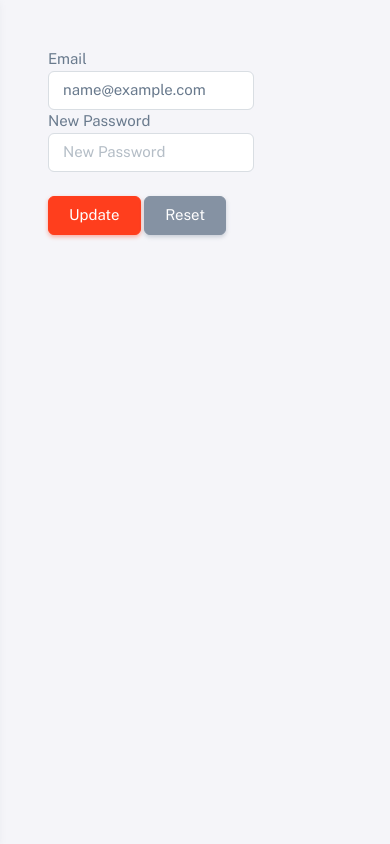
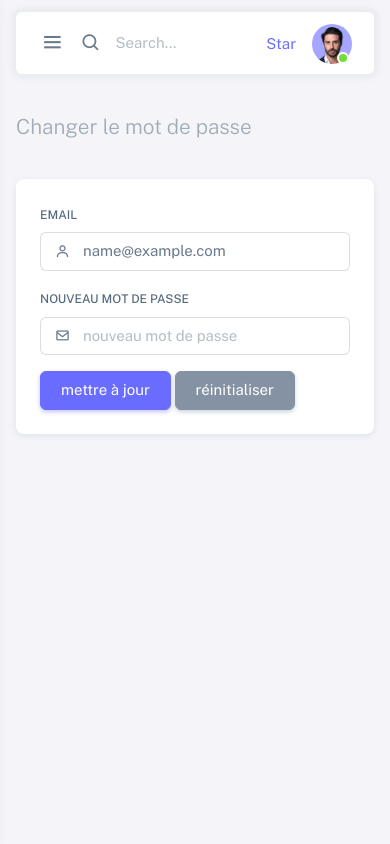
Before and after one commit to radouane-tamouss/DataInterventions, a PHP site: page /Requester/Requesterchangepass.php in a window 390 px wide. Run offline with PHP 8.4, Linux system fonts and the light colour scheme; the visitor is signed in with stand-in values (Sample User, id 1); data that the repository does not hold is empty.

Commit message:
update Requester/Requesterchangepass.php

```diff
--- a/Requester/Requesterchangepass.php
+++ b/Requester/Requesterchangepass.php
@@ -33,27 +33,189 @@ if($_SESSION['is_login']){
 }
 
 ?>
-<div class="col-sm-9 col-md-10">
-  <div class="row">
-    <div class="col-sm-6">
-      <form class="mt-5 mx-5" method="POST">
-        <div class="form-group">
-          <label for="inputEmail">Email</label>
-          <input type="email" class="form-control" id="inputEmail" value=" <?php echo $rEmail ?>" readonly>
-        </div>
-        <div class="form-group">
-          <label for="inputnewpassword">New Password</label>
-          <input type="password" class="form-control" id="inputnewpassword" placeholder="New Password" name="rPassword">
-        </div>
-        <button type="submit" class="btn btn-danger mr-4 mt-4" name="passupdate">Update</button>
-        <button type="reset" class="btn btn-secondary mt-4">Reset</button>
-        <?php if(isset($passmsg)) {echo $passmsg; } ?>
-      </form>
+<!-- ----------------------------------------------------------------------------------------------------------------------------- -->
 
+<div class="layout-page">
+  <!-- Navbar -->
+
+  <nav
+    class="layout-navbar container-xxl navbar navbar-expand-xl navbar-detached align-items-center bg-navbar-theme"
+    id="layout-navbar"
+  >
+    <div class="layout-menu-toggle navbar-nav align-items-xl-center me-3 me-xl-0 d-xl-none">
+      <a class="nav-item nav-link px-0 me-xl-4" href="javascript:void(0)">
+        <i class="bx bx-menu bx-sm"></i>
+      </a>
     </div>
 
+    <div class="navbar-nav-right d-flex align-items-center" id="navbar-collapse">
+      <!-- Search -->
+      <div class="navbar-nav align-items-center">
+        <div class="nav-item d-flex align-items-center">
+          <i class="bx bx-search fs-4 lh-0"></i>
+          <input
+            type="text"
+            class="form-control border-0 shadow-none"
+            placeholder="Search..."
+            aria-label="Search..."
+          />
+        </div>
+      </div>
+      <!-- /Search -->
+
+      <ul class="navbar-nav flex-row align-items-center ms-auto">
+        <!-- Place this tag where you want the button to render. -->
+        <li class="nav-item lh-1 me-3">
+          <a
+            class="github-button"
+            href="https://github.com/themeselection/sneat-html-admin-template-free"
+            data-icon="octicon-star"
+            data-size="large"
+            data-show-count="true"
+            aria-label="Star themeselection/sneat-html-admin-template-free on GitHub"
+            >Star</a
+          >
+        </li>
+
+        <!-- User -->
+        <li class="nav-item navbar-dropdown dropdown-user dropdown">
+          <a class="nav-link dropdown-toggle hide-arrow" href="javascript:void(0);" data-bs-toggle="dropdown">
+            <div class="avatar avatar-online">
+              <img src="../assets/img/avatars/1.png" alt class="w-px-40 h-auto rounded-circle" />
+            </div>
+          </a>
+          <ul class="dropdown-menu dropdown-menu-end">
+            <li>
+              <a class="dropdown-item" href="#">
+                <div class="d-flex">
+                  <div class="flex-shrink-0 me-3">
+                    <div class="avatar avatar-online">
+                      <img src="../assets/img/avatars/1.png" alt class="w-px-40 h-auto rounded-circle" />
+                    </div>
+                  </div>
+                  <div class="flex-grow-1">
+                    <span class="fw-semibold d-block"><?php echo $rName?></span>
+                    <small class="text-muted">Admin</small>
+                  </div>
+                </div>
+              </a>
+            </li>
+            <li>
+              <div class="dropdown-divider"></div>
+            </li>
+            <li>
+              <a class="dropdown-item" href="#">
+                <i class="bx bx-user me-2"></i>
+                <span class="align-middle">My Profile</span>
+              </a>
+            </li>
+            <li>
+              <a class="dropdown-item" href="#">
+                <i class="bx bx-cog me-2"></i>
+                <span class="align-middle">Settings</span>
+              </a>
+            </li>
+            <li>
+              <a class="dropdown-item" href="#">
+                <span class="d-flex align-items-center align-middle">
+                  <i class="flex-shrink-0 bx bx-credit-card me-2"></i>
+                  <span class="flex-grow-1 align-middle">Billing</span>
+                  <span class="flex-shrink-0 badge badge-center rounded-pill bg-danger w-px-20 h-px-20">4</span>
+                </span>
+              </a>
+            </li>
+            <li>
+              <div class="dropdown-divider"></div>
+            </li>
+            <li>
+              <a class="dropdown-item" href="auth-login-basic.html">
+                <i class="bx bx-power-off me-2"></i>
+                <span class="align-middle">Log Out</span>
+              </a>
+            </li>
+          </ul>
+        </li>
+        <!--/ User -->
+      </ul>
+    </div>
+  </nav>
+
+  <!-- / Navbar -->
+
+  <!-- Content wrapper -->
+  <div class="content-wrapper">
+    <!-- Content -->
+
+    <div class="container-xxl flex-grow-1 container-p-y">
+      <h4 class="fw-bold py-3 mb-4"><span class="text-muted fw-light">Changer le mot de passe</span></h4>
+
+      <!-- Basic Layout -->
+      <div class="row">
+
+        <div class="col-xl">
+          <div class="card mb-4">
+
+            <div class="card-body">
+              <form method="POST">
+                <div class="mb-3">
+                  <label class="form-label" for="inputEmail">Email</label>
+                  <div class="input-group input-group-merge">
+                    <span id="basic-icon-default-fullname2" class="input-group-text"
+                      ><i class="bx bx-user"></i
+                    ></span>
+                    <input
+                      type="email"
+                      class="form-control"
+                      id="inputEmail"
+                      value="<?php echo $rEmail?>"
+                      aria-describedby="basic-icon-default-fullname2"
+                      readonly
+                    />
+                  </div>
+                </div>
+
+
+                <div class="mb-3">
+                  <label class="form-label" for="inputnewpassword">nouveau mot de passe</label>
+                  <div class="input-group input-group-merge">
+                    <span class="input-group-text"><i class="bx bx-envelope"></i></span>
+                    <input
+                      type="password"
+                      id="inputnewpassword"
+                      class="form-control"
+                      name="rPassword"
+                      placeholder="nouveau mot de passe"
+
+
+                    />
+
+                  </div>
+
+                </div>
+
+
+
+                <button type="submit" class="btn btn-primary" name="passupdate">mettre à jour</button>
+                <button type="reset" class="btn btn-secondary" >réinitialiser</button>
+                <?php if(isset($passmsg)) {echo $passmsg; } ?>
+              </form>
+            </div>
+          </div>
+        </div>
+      </div>
+    </div>
+    <!-- / Content -->
+
+
+
+    <div class="content-backdrop fade"></div>
   </div>
+  <!-- Content wrapper -->
 </div>
+
+
+<!-- ----------------------------------------------------------------------------------------------------------------------------- -->
+
 </div>
 </div>
 
```
